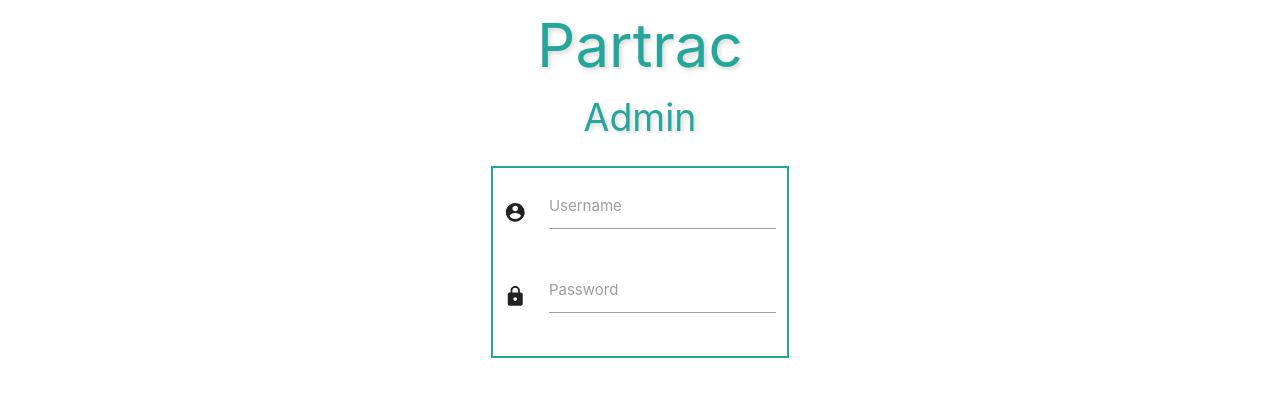
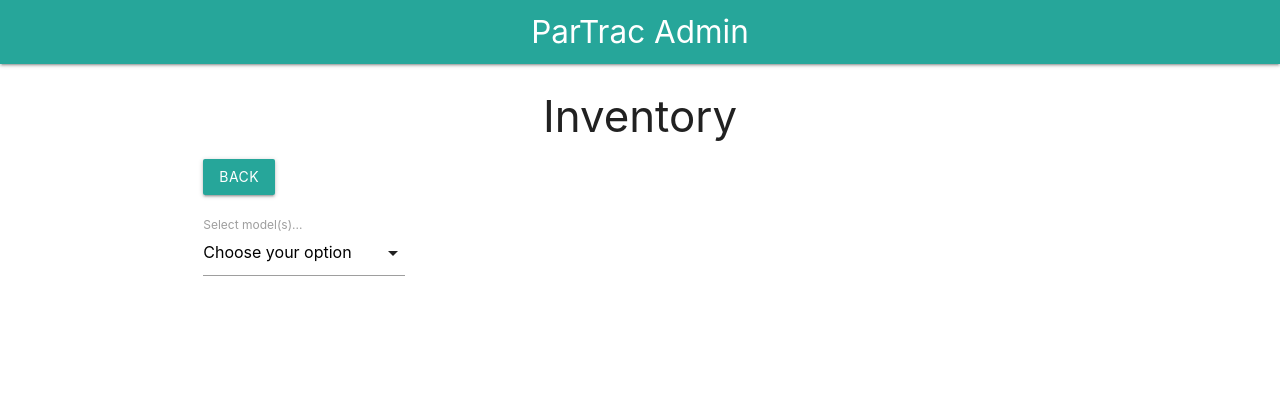
Before and after one commit to KantKontrol/Part-Tracker, a React (Create React App) app in the folder back-end/partrac-admin/client/: page / in a window 1280 px wide. Shown: the top 396 px of the page. Built offline with nearby package versions, Linux system fonts and the light colour scheme.

Commit message:
built out view inventory a bit more, added combo and back buttons

```diff
--- a/back-end/partrac-admin/client/src/App.js
+++ b/back-end/partrac-admin/client/src/App.js
@@ -5,12 +5,13 @@ import { BrowserRouter as Router, Route} from "react-router-dom";
 
 import Login from "./pages/Login";
 import AdminLanding from "./pages/AdminLanding";
+import ViewInventory from "./pages/ViewInventory";
 
 
 function App() {
   return (
     <Router>
-        <Login />
+        <ViewInventory />
     </Router>
   );
 }
--- a/back-end/partrac-admin/client/src/pages/ViewInventory.js
+++ b/back-end/partrac-admin/client/src/pages/ViewInventory.js
@@ -1,12 +1,44 @@
-import React from "react";
+import React, { useEffect } from "react";
+import Header from "../components/Header";
+import { Link } from "react-router-dom";
+import M from "materialize-css";
 
 
 
 export default function ViewInventory(){
 
+
+    useEffect(() => {
+        let elems = document.querySelectorAll('select');
+        M.FormSelect.init(elems);
+    }, []);
+
     return (
-        <div>
+        <>
+            <Header />
+            <div className="container">
 
-        </div>
+                <h3 style={{ textAlign: "center" }}>Inventory</h3>
+
+                <div className="row">
+                    <div className="col s4">
+                        <Link to="/home" className="btn">Back</Link>
+                    </div>
+                </div>
+
+                <div className="row">
+                    <div class="input-field col s3">
+                        <select>
+                        <option value="" disabled selected>Choose your option</option>
+                        <option value="1">Option 1</option>
+                        <option value="2">Option 2</option>
+                        <option value="3">Option 3</option>
+                        </select>
+                        <label>Select model(s)...</label>
+                    </div>
+                </div>
+
+            </div>
+        </>
     );
 }
```
